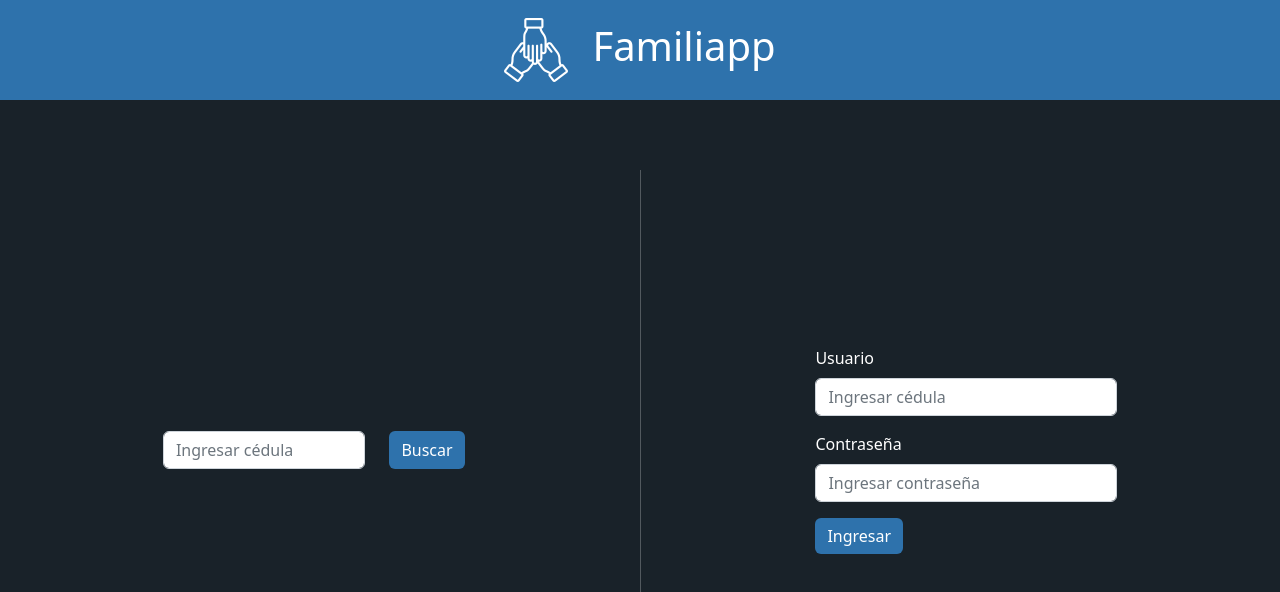
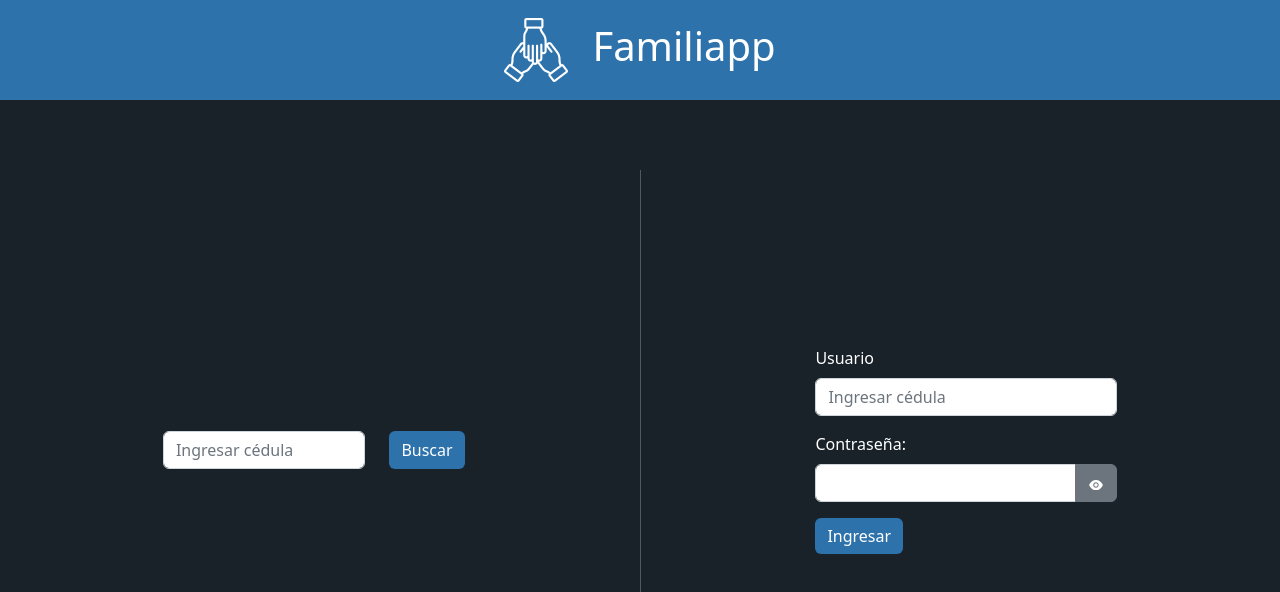
Before and after one commit to SantiagoRodriguezRestrepo/FamilyApp-Front, a React (Create React App) app: page / in a window 1280 px wide. Shown: the top 592 px of the page. Built offline with nearby package versions, Linux system fonts and the light colour scheme.

Commit message:
feat: Agrega funcionalidad de ver contrasena en login

```diff
--- a/package.json
+++ b/package.json
@@ -14,6 +14,7 @@
     "react": "^18.2.0",
     "react-bootstrap": "^2.7.4",
     "react-dom": "^18.2.0",
+    "react-icons": "^4.8.0",
     "react-router-dom": "^6.11.1",
     "react-scripts": "5.0.1",
     "sonner": "^0.3.5",
--- a/src/components/login/LoginForm.tsx
+++ b/src/components/login/LoginForm.tsx
@@ -1,6 +1,7 @@
 import { useState } from "react";
-import { Col, Form } from "react-bootstrap";
+import { Button, Col, Form, InputGroup } from "react-bootstrap";
 import { END_POINTS } from "../../constants/Api";
+import { AiFillEye, AiFillEyeInvisible } from 'react-icons/ai';
 import { fetchWrapper, handleOnlyNumbers } from "../../utils/functions";
 import { toast } from "sonner";
 import LogoImage from '../../assets/logo64.png';
@@ -11,6 +12,7 @@ export const LoginForm = () => {
   const [userId, setUserId] = useState<string>('');
   const [userPassword, setUserPassword] = useState<string>('');
   const [searchQuery, setSearchQuery] = useState<string>('');
+  const [showPassword, setShowPassword] = useState(false);
 
   const handleLogin = async (e: React.FormEvent<HTMLFormElement>) => {
     e.preventDefault();
@@ -44,15 +46,15 @@ export const LoginForm = () => {
         <h1 className="h-auto">Familiapp</h1>
       </LogoContainer>
       <LoginContainer >
-        <RowLogin  className="row w-100 m-0">
+        <RowLogin className="row w-100 m-0">
           <Col className="d-flex justify-content-center align-items-center flex-column">
-            <SearchContainer  className="d-flex gap-4 w-50">
+            <SearchContainer className="d-flex gap-4 w-50">
               <Form.Control name="search" id="search" type="text" autoComplete="off" placeholder="Ingresar cédula" value={searchQuery} onChange={handleInputChange} />
               <ButtonCustom color="primary" onClick={handleSearch}> Buscar </ButtonCustom>
             </SearchContainer>
           </Col>
           <Col md="auto" className="d-flex align-items-center">
-            <Hr  className="mx-auto" />
+            <Hr className="mx-auto" />
           </Col>
           <Col className="d-flex justify-content-center align-items-center">
             <Form className="w-50" onSubmit={handleLogin}>
@@ -60,10 +62,21 @@ export const LoginForm = () => {
                 <Form.Label className="text-white">Usuario</Form.Label>
                 <Form.Control name="identification" id="identification" type="text" autoComplete="off" placeholder="Ingresar cédula" value={userId} onChange={handleInputChange} />
               </Form.Group>
-              <Form.Group className="mb-3" controlId="exampleForm.ControlTextarea1">
-                <Form.Label className="text-white">Contraseña</Form.Label>
-                <Form.Control type="password" placeholder="Ingresar contraseña" value={userPassword} onChange={(e) => setUserPassword(e.target.value)} />
-              </Form.Group>
+              <Form.Label className="text-white">Contraseña:</Form.Label>
+              <InputGroup className="mb-3">
+                <Form.Control
+                  type={showPassword ? 'text' : 'password'}
+                  onChange={(e) => setUserPassword(e.target.value)}
+                />
+                <Button
+                  variant="secondary"
+                  onClick={() => setShowPassword(!showPassword)}
+                >
+                  {
+                    showPassword ? <AiFillEyeInvisible /> : <AiFillEye />
+                  }
+                </Button>
+              </InputGroup>
               <ButtonCustom color="primary" className="float-right" type="submit"> Ingresar </ButtonCustom>
             </Form>
           </Col>
```
Also changed, not shown: 1 other file (tests, documents, lock files or other folders).
